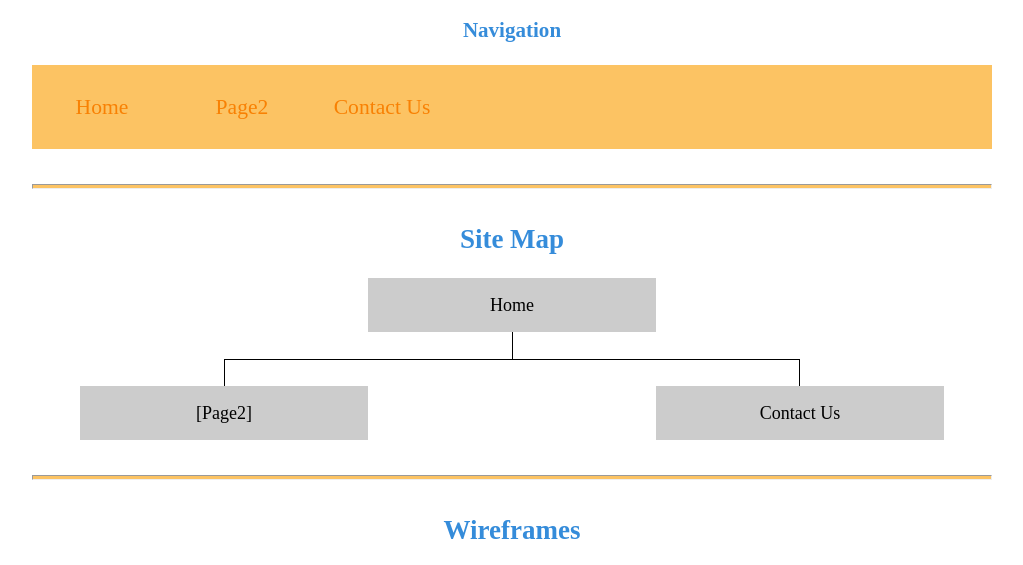
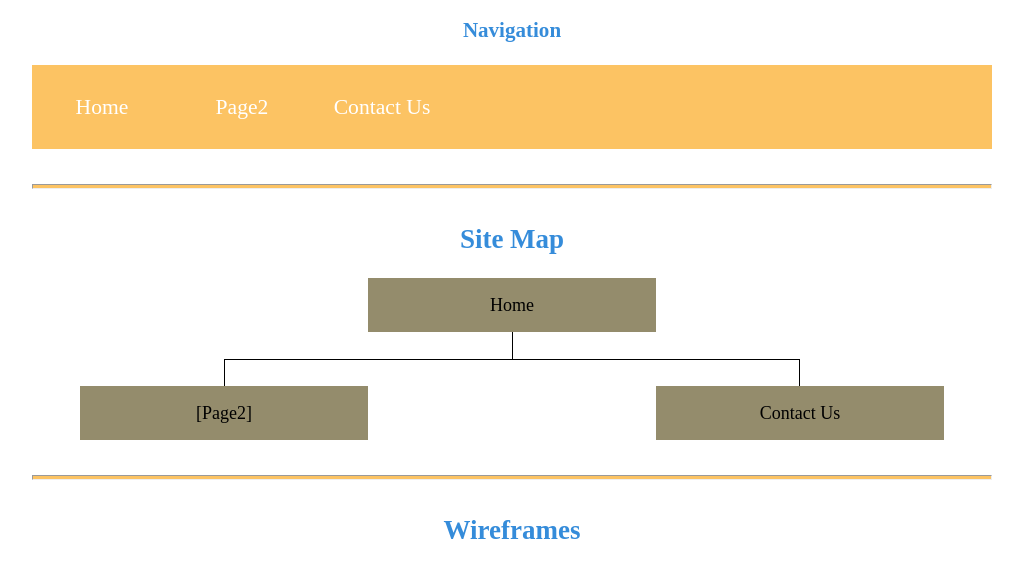
Before and after one commit to arkoz84/CSE110, a plain HTML site: page WDD130/WK02_WWR_Project/site-plan-rafting.html in a window 1280 px wide. Shown: the part 2056-2621 px from the top of the page, without its empty margins (128-1151 px from the left). Drawn offline with Linux system fonts and the light colour scheme; a web font is replaced by a local one.

Commit message:
23 Sep 23 8.11pm

```diff
--- a/WDD130/WK02_WWR_Project/styles/site-plan-rafting.css
+++ b/WDD130/WK02_WWR_Project/styles/site-plan-rafting.css
@@ -21,10 +21,10 @@ Fonts are separated by a & */
   --paragraph-color-on-white: #358CDA; /* paragraph text on a white background */
   --paragraph-color-on-color: white; /* paragraph text on a colored background */
   --paragraph-background-color: #358CDA  ;
-  --nav-link-color: #F88104;
+  --nav-link-color: #FFFFFF;
   --nav-background-color: #FCC363;
   --nav-hover-link-color: white;
-  --nav-hover-background-color: #396E94;
+  --nav-hover-background-color: #F88104;
 }
 
 
@@ -136,17 +136,17 @@ nav a:hover {
 }
 .sm-home {
   grid-area: home;
-  background-color: #ccc;
+  background-color: #948C6C;
   line-height: 3em;
 }
 .sm-page2 {
   grid-area: page2;
-  background-color: #ccc;
+  background-color: #948C6C;
   line-height: 3em;
 }
 .sm-page3 {
   grid-area: page3;
-  background-color: #ccc;
+  background-color: #948C6C;
   line-height: 3em;
 }
 .top {
```
